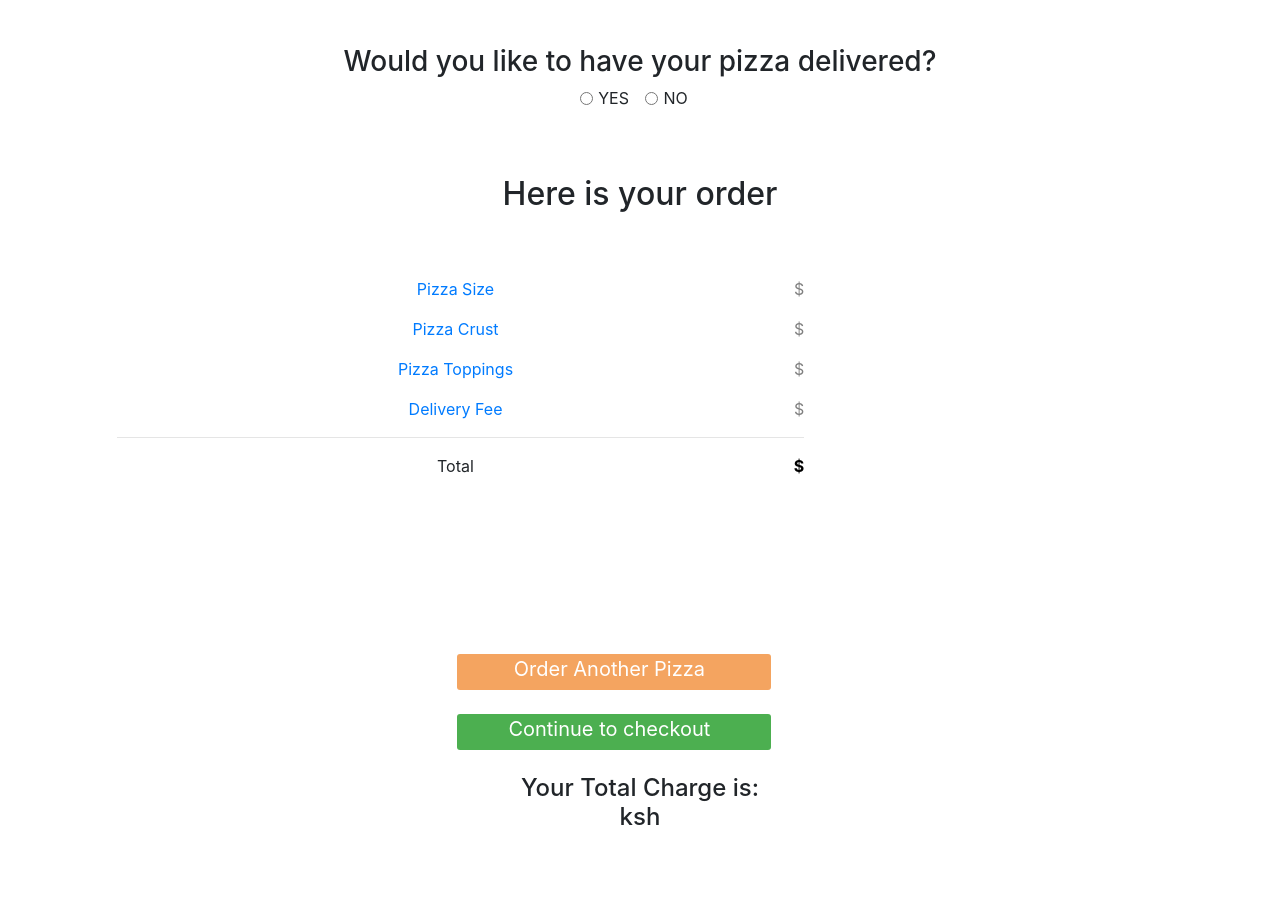
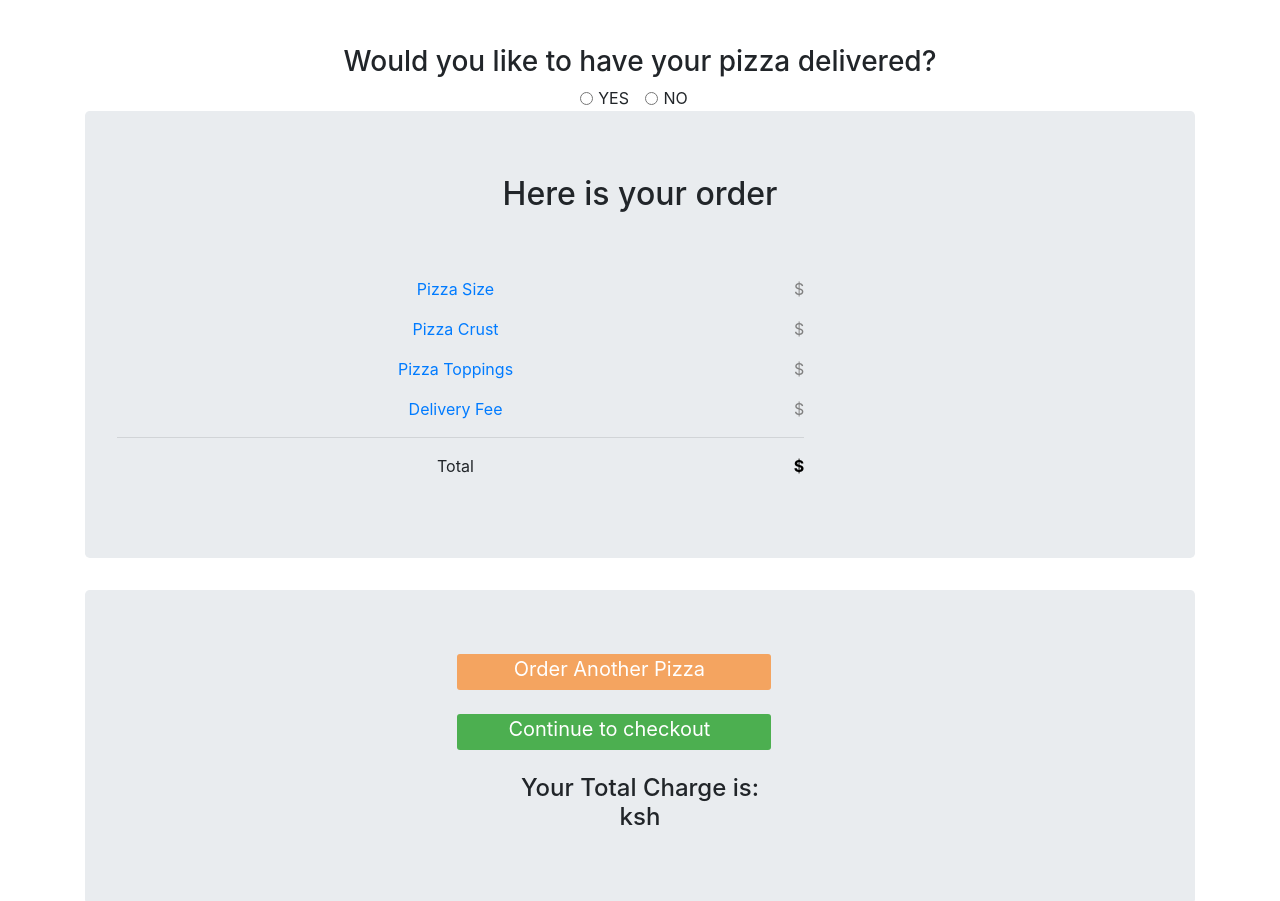
Before and after one commit to rosekilonzo/didactic-happiness, a plain HTML site: page index.html in a window 1280 px wide. Shown: the part 1362-2263 px from the top of the page. Drawn offline with nearby package versions, Linux system fonts and the light colour scheme.

Commit message:
add commits

```diff
--- a/css/styles.css
+++ b/css/styles.css
@@ -11,7 +11,7 @@ html{
     margin-right: 0;
 }
 .jumbotron{
-    background-color: transparent;
+    background-color: ;
 }
 #header{
     background-image: url("../img/images.jpeg");
```
